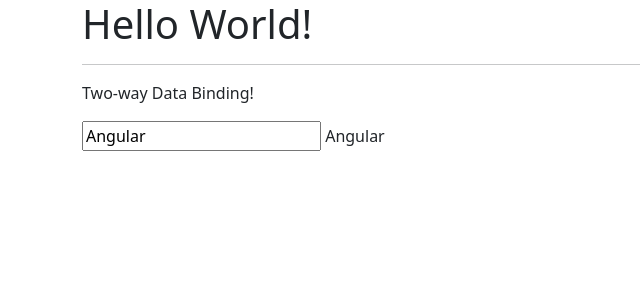
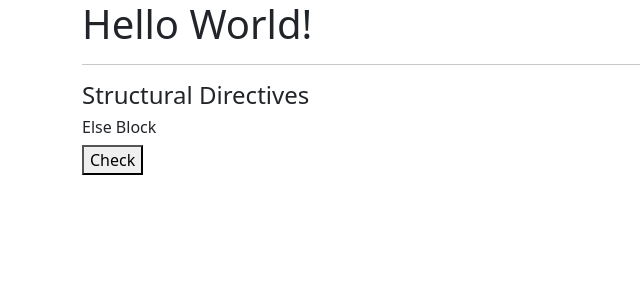
Before and after one commit to Twinklehingu/angularDemo, an Angular app: page / in a window 1280 px wide. Shown: the top 300 px of the page, without its empty margins (0-640 px from the left). Built offline with nearby package versions, Linux system fonts and the light colour scheme.

Commit message:
added new file for structural components

```diff
--- a/src/app/app.component.html
+++ b/src/app/app.component.html
@@ -5,5 +5,6 @@
   <hr>
   <app-eventbinding></app-eventbinding>
   <hr> -->
-  <app-twdb></app-twdb>
+  <!-- <app-twdb></app-twdb> -->
+  <app-structural></app-structural>
 </div>
--- a/src/app/app.module.ts
+++ b/src/app/app.module.ts
@@ -7,12 +7,14 @@ import { FirstComponent } from './first/first.component';
 import { EventbindingComponent } from './eventbinding/eventbinding.component';
 import { TwdbComponent } from './twdb/twdb.component';
 import { FormsModule } from '@angular/forms';
+import { StructuralComponent } from './structural/structural.component';
 @NgModule({
   declarations: [
     AppComponent,
     FirstComponent,
     EventbindingComponent,
-    TwdbComponent
+    TwdbComponent,
+    StructuralComponent
   ],
   imports: [
     BrowserModule,
--- a/src/app/eventbinding/eventbinding.component.ts
+++ b/src/app/eventbinding/eventbinding.component.ts
@@ -29,7 +29,9 @@ export class EventbindingComponent implements OnInit {
   onClick(event){
     console.log(event)
     // this.message = "The button is clicked!"
-    this.message = "Event type: " +event.type
+    this.message = "Event type: " +event.type // one way interpolation/ data binding
+    //so from here message i am sending my data to above interpolation message to display
+    // this is one way data binding. now i want to get the data from UI so that I can use in my this funtion; called two way data binding
   }
   LogMessage(myInput){
     console.log(myInput);
--- /dev/null
+++ b/src/app/structural/structural.component.ts
@@ -0,0 +1,86 @@
+import { Component, OnInit } from '@angular/core';
+
+@Component({
+  selector: 'app-structural',
+  template: `
+    <h4>Structural Directives</h4>
+    <h6 *ngIf="displayName; then thenBlock, else elseBlock">Angular 9</h6>
+
+    <ng-template #elseBlock>
+      <h6>
+        Else Block
+      </h6>
+    </ng-template>
+
+    <ng-template #thenBlock>
+      <h6>
+       Then Block
+      </h6>
+    </ng-template>
+
+    <button (click)="show()"> Check </button>
+
+
+
+  `,
+  styles: [
+  ]
+})
+export class StructuralComponent implements OnInit {
+
+  // I want to display the user name is true or false based on Login
+  displayName
+
+  constructor() { }
+
+  ngOnInit(): void {
+
+  }
+  show(){
+    console.log(this.displayName)
+
+  }
+
+}
+
+
+
+/*
+Directives: In Angular, directives are special instructions used to extend the capabilities of HTML elements and control the Document Object Model (DOM) behavior dynamically. They allow you to add, remove, or manipulate HTML structure, appearance, or behavior based on your application's logic. Directives are classified into three main types:
+
+Component Directives:
+
+These are the most common type and are essentially Angular components, combining HTML, CSS, and JavaScript/TypeScript code to define a UI element.
+Structural Directives:
+
+Structural directives change the layout or structure of the DOM by adding, removing, or manipulating elements. They use an asterisk (*) in their syntax to indicate they modify the structure of the view.
+Examples:
+*ngIf: Conditionally includes or excludes an element based on a Boolean expression.
+*ngFor: Loops over a collection and creates a DOM element for each item in the list.
+*ngSwitch: Conditionally renders one of many elements based on a matching condition.
+Attribute Directives:
+
+Attribute directives alter the appearance or behavior of an element, component, or another directive.
+Examples:
+ngClass: Dynamically sets CSS classes.
+
+Why Use Directives in Angular?
+Dynamic DOM Manipulation: Directives provide a way to dynamically control elements based on application logic, creating interactive and responsive applications.
+Reusable UI Logic: With directives, you can create reusable functionality that can be applied across components, reducing code duplication and enhancing modularity.
+Improved Readability and Maintainability: By abstracting complex DOM manipulations into directives, code is more readable and easier to manage.
+
+
+<h7 *ngIf="false">Angular 9</h7>  Inthis line will remove Angular 9 from the DOM
+
+
+ <ng-template #elseBlock>
+      <h6>
+        Name is hidden
+      </h6>
+    </ng-template>
+
+    if i keep displayName as true it it show: Angular 9 else Name is hidden.
+
+  in thenBlock will print if displayName is true
+
+*/
```
